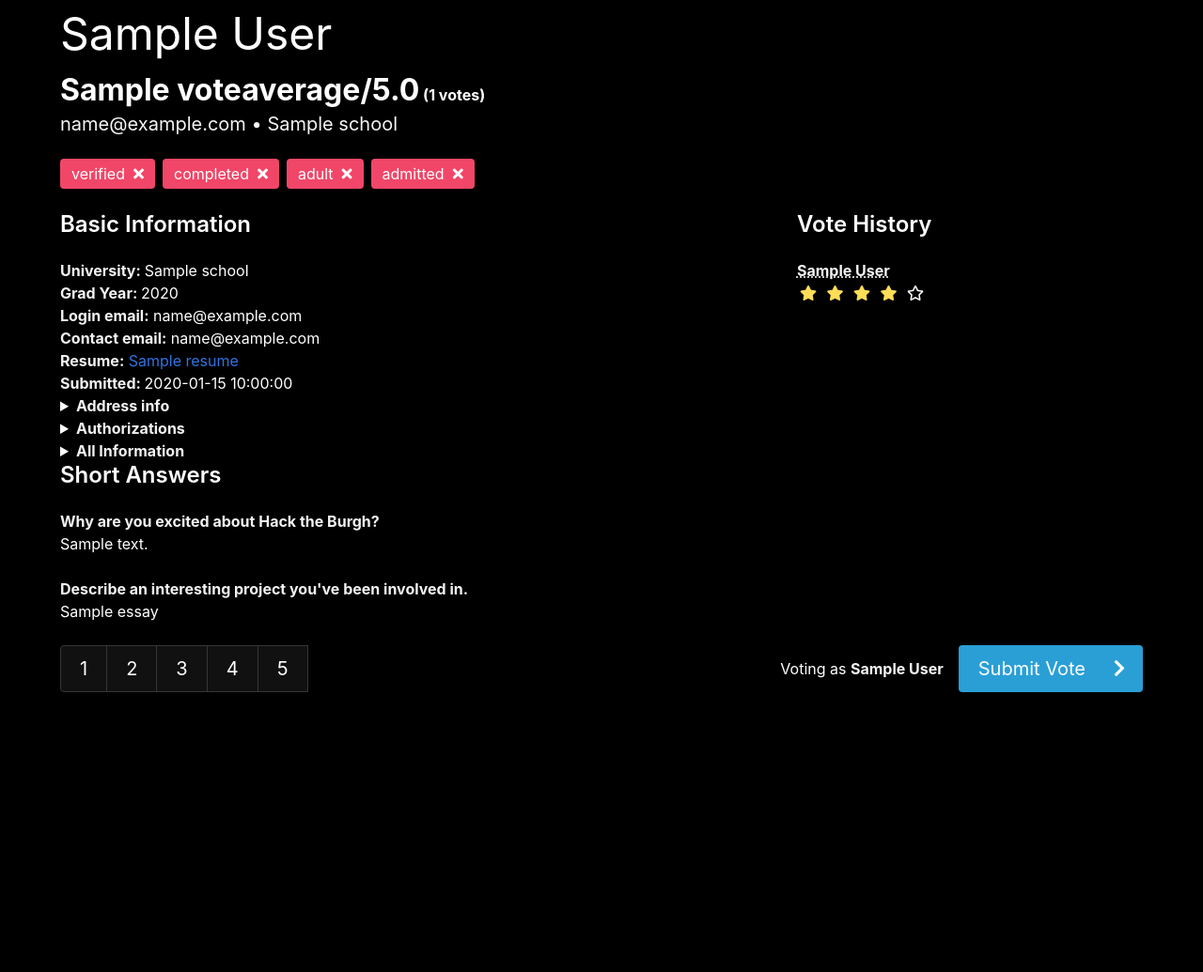
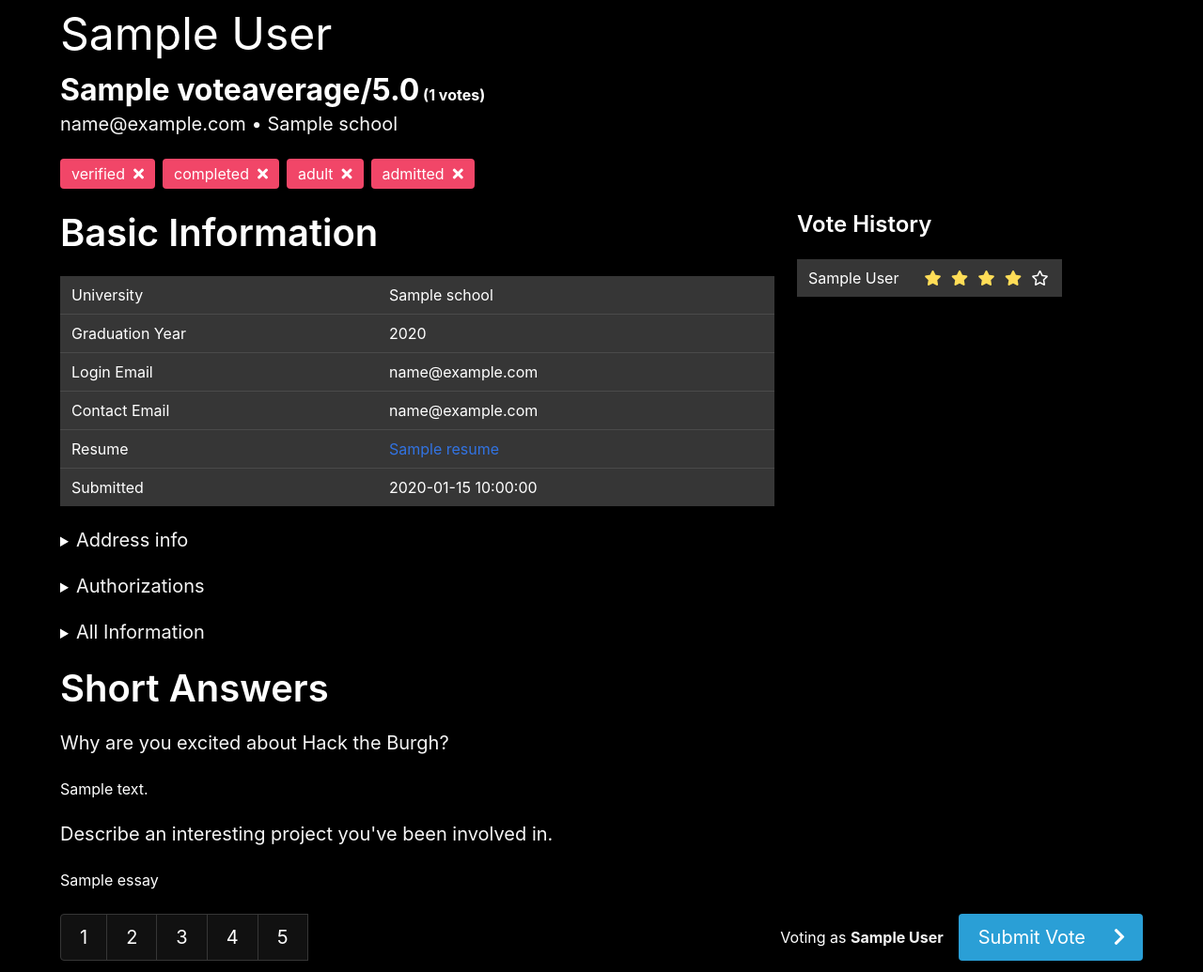
Before and after one commit to compsoc-edinburgh/htb21-reg, a Flask app: template app/templates/dashboard/applicant.html in a window 1280 px wide. Shown: the part 54-1089 px from the top of the page at 94% size. Before the commit the page ends 791 px from the top, so only its background shows below. Run offline with Flask 2, Linux system fonts and the light colour scheme; the visitor is signed in with stand-in values (Sample User, id 1); the template is opened without the code that fills it: most values are stand-ins (such as "Sample title", 1, 10 or a date in 2020); parts of the project's set-up code (start-up, migrations or seed data) failed here and were passed over; some libraries are stand-ins or nearby versions.

Commit message:
reformat dashboard applicant page

```diff
--- a/app/templates/dashboard/applicant.html
+++ b/app/templates/dashboard/applicant.html
@@ -24,11 +24,11 @@
 {% endmacro %}
 
 {% macro make_rating(email, name, rating) %}
-<div>
-    <strong>
-        <abbr title="{{ email }}">{{ name }}</abbr>
-    </strong>
-    <div class="flex-row">
+<tr>
+    <td>
+        {{ name }}
+    </td>
+    <td class="flex-row">
         {% for i in range(rating) %}
         <span class="icon has-text-warning">
             <i class="fas fa-star"></i>
@@ -39,9 +39,9 @@
             <i class="far fa-star"></i>
         </span>
         {% endfor %}
-    </div>
+    </td>
 
-</div>
+</tr>
 {% endmacro %}
 
 {% macro make_rateinput(value) %}
@@ -114,23 +114,42 @@
     <div class="columns applicant__main">
         <div class="column is-two-thirds">
             {% if applicant.completed %}
-            <h4 class="title is-4">Basic Information</h4>
-            <p>
-                <strong>University: </strong> {{ applicant.school }} <br />
-                <strong>Grad Year: </strong> {{ applicant.gradYear }} <br />
-                {# <strong>Gender: </strong> <span class="{% if session.redacted %}is-blurred{% endif %}">{{ applicant.gender }}</span> <br/> #}
-                <strong>Login email:</strong> {{applicant.email }} <br />
-                <strong>Contact email:</strong> {{applicant.contact_email }} <br />
-                {% if applicant.resume %}
-                <strong>Resume:</strong> <a href="{{ applicant.resume }}" target="_blank">{{applicant.resume}}</a>
-                <br />
+            <h2 class="title is-2">Basic Information</h2>
+            <table class="table is-fullwidth is-hoverable">
+                <tbody>
+                    <tr>
+                        <td>University</td>
+                        <td>{{ applicant.school }}</td>
+                    </tr>
+                    <tr>
+                        <td>Graduation Year</td>
+                        <td>{{ applicant.grad_year }}</td>
+                    </tr>
+                    <tr>
+                        <td>Login Email</td>
+                        <td>{{ applicant.email }}</td>
+                    </tr>
+                    <tr>
+                        <td>Contact Email</td>
+                        <td>{{ applicant.contact_email }}</td>
+                    </tr>
+                    <tr>
+                        <td>Resume</td>
+                        <td>{% if applicant.resume %}
+                            <a href="{{ applicant.resume }}" target="_blank">{{applicant.resume}}</a>
                             {% else %}
-                <strong>Resume:</strong> <i>Not provided.</i> <br />
-                {% endif %}
-                <strong>Submitted: </strong> {{ timestamp }}
-
+                            Not provided.
+                            {% endif %}</td>
+                    </tr>
+                    <tr>
+                        <td>Submitted</td>
+                        <td>{{ timestamp }}</td>
+                    </tr>
+                </tbody>
+            </table>
+            <div class="block">
                 <details>
-                    <summary><strong>Address info</strong></summary>
+                    <summary><span class="subtitle">Address info</span></summary>
                     <pre>{{ applicant.first_name }} {{ applicant.last_name }}
 {{ applicant.address_line_1 }}{% if applicant.address_line_2 %}
 {{ applicant.address_line_2 }}{% endif %}{% if applicant.address_line_3 %}
@@ -138,52 +157,67 @@
 {{ applicant.address_city }}, {{ applicant.address_region }}
 {{ applicant.address_country }} {{ applicant.address_pcode }}</pre>
                 </details>
+            </div>
+
+            <div class="block">
                 <details>
-                    <summary><strong>Authorizations</strong></summary>
-                    <strong>Required:</strong>
-                    <div class="tags" style="margin-bottom: 0px;">
+                    <summary><span class="subtitle">Authorizations</span></summary>
+                    <span>Required:</span>
+                    <div class="tags">
                         {{ make_tag('HTB Admin', applicant['gdpr']) }}
                         {{ make_tag('MLH Admin', applicant['mlh_admin']) }}
                         {{ make_tag('HackUK Admin', applicant['hackuk_admin']) }}
                         {{ make_tag('MLH COC', applicant['mlh_coc']) }}
                     </div>
-                    <strong>Optional:</strong>
+                    <span>Optional:</span>
                     <div class="tags">
                         {{ make_tag('Share with sponsors?', applicant['gdpr_sponsor']) }}
                         {{ make_tag('MLH Email', applicant['mlh_email']) }}
                         {{ make_tag('HackUK Email', applicant['hackuk_email']) }}
                     </div>
                 </details>
+            </div>
+
+            <div class="block">
                 <details>
-                    <summary><strong>All Information</strong></summary>
+                    <summary><span class="subtitle">All Information</span></summary>
                     <pre>{{ applicant_txt }}</pre>
                 </details>
+            </div>
 
-            </p>
-            <h4 class="title is-4 has-margin-top--1em">Short Answers</h4>
-            <strong>Why are you excited about Hack the Burgh?</strong>
+            <h2 class="title is-2 has-margin-top--1em">Short Answers</h2>
+            <div class="block">
+                <h3 class="subtitle">Why are you excited about Hack the Burgh?</h3>
                 <p>
                     {{ description|safe }}
                 </p>
-            <br />
-            <strong> Describe an interesting project you've been involved in. </strong>
+            </div>
+
+            <div class="block">
+                <h3 class="subtitle"> Describe an interesting project you've been involved in. </h3>
                 <p>
                     {{ essay|safe }}
                 </p>
+            </div>
             {% else %}
             <div class="applicant__incompletebody">
-                <span class="is-size-4 is-italic">application incomplete</span>
+                <span class="is-size-4 is-italic">Application Incomplete</span>
             </div>
             {% endif %}
         </div>
         <div class="column">
             <h4 class="title is-4">Vote History</h4>
             {% if votes %}
+            <table class="table table-fullwidth">
+                <tbody>
                     {% for vote in votes %}
                     {{ make_rating(vote.author_email, vote.author, vote.rating) }}
                     {% endfor %}
+                </tbody>
+
+            </table>
             {% else %}
-            <i> no votes yet. </i>
+            <p>No votes yet.</p>
             {% endif %}
         </div>
     </div>
@@ -237,7 +271,6 @@
                         </button>
                         {% endif %}
                     </div>
-
                 </div>
             </div>
 
```
Lines whose indentation alone changed are shown as unchanged.
